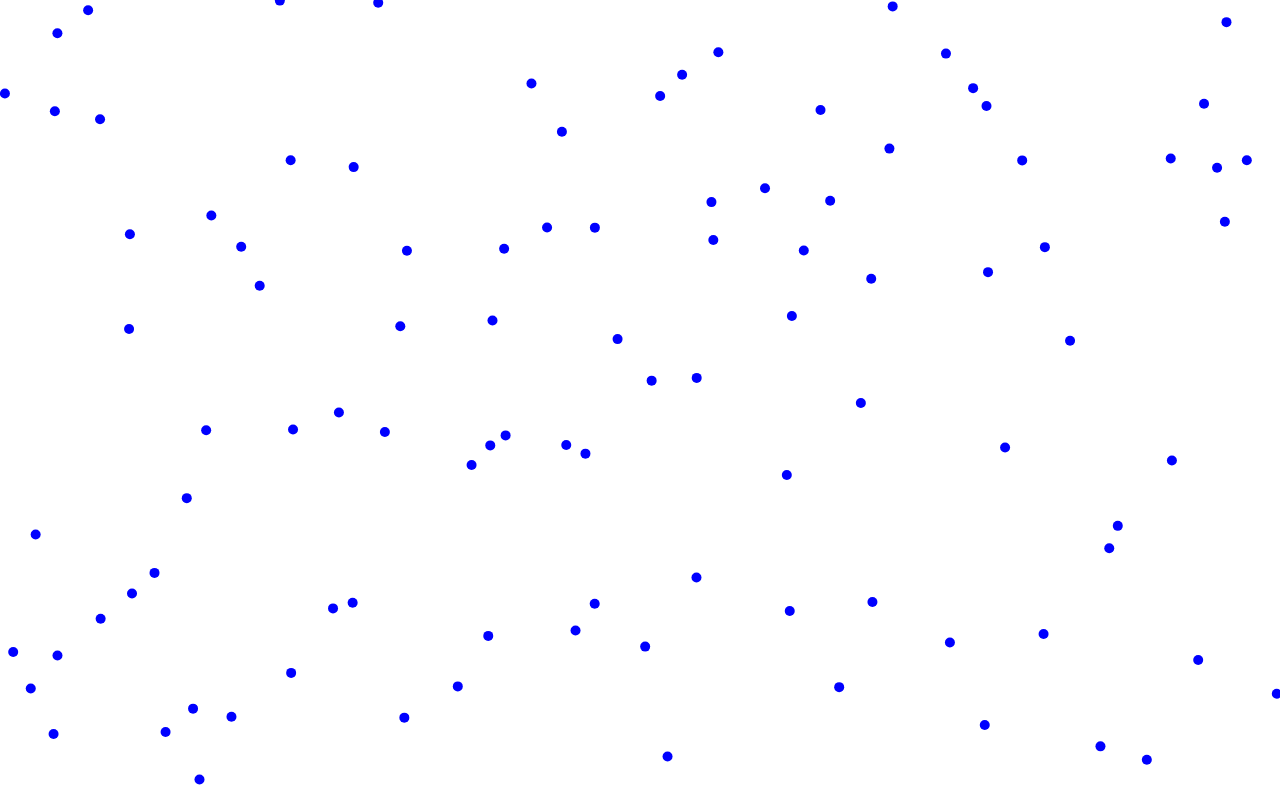
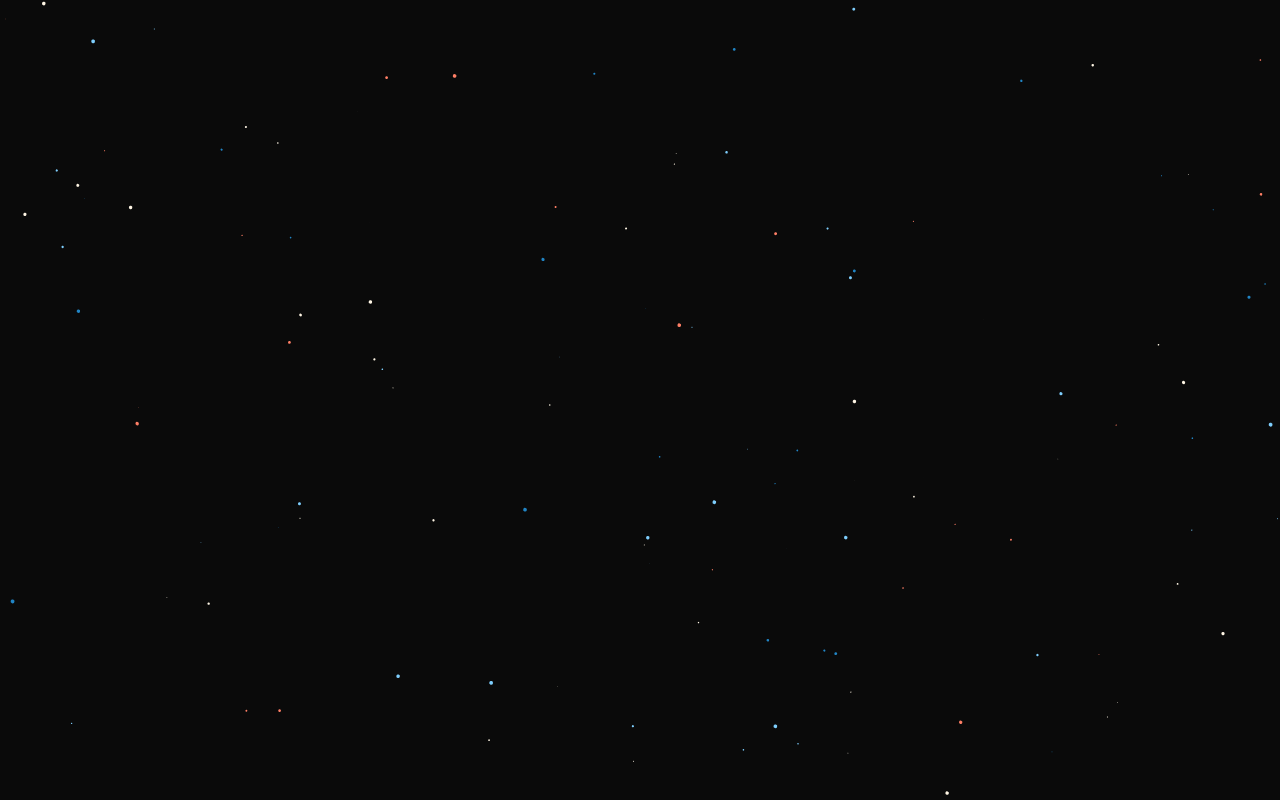
Before and after one commit to levintoo/galactic-light-trails, a plain HTML site: page index.html in a window 1280 px wide. Drawn offline with Linux system fonts and the light colour scheme.

Commit message:
randomise particle colors

```diff
--- a/app.js
+++ b/app.js
@@ -69,21 +69,34 @@ let particles
 function init() {
     particles = []
 
-    for (let i = 0; i < 100; i++) {
-        const x = Math.random() * canvas.width
-        const y = Math.random() * canvas.height
-        particles.push(new Particle(x,y,5,'blue'))
+    for (let i = 0; i < 200; i++) {
+        const canvasWidth = canvas.width + 300
+        const canvasHeight = canvas.height + 300
+        const color = colors[Math.floor(Math.random() * colors.length)]
+        const x = Math.random() * canvasWidth - canvasWidth / 2
+        const y = Math.random() * canvasHeight - canvasHeight / 2
+        const radius = Math.random() * 2
+        particles.push(new Particle(x,y,radius,color))
     }
 }
 
 // Animation Loop
+let radians = 0
 function animate() {
     requestAnimationFrame(animate)
-    c.clearRect(0, 0, canvas.width, canvas.height)
+    c.fillStyle = "rgba(10, 10, 10, 1)"
+    c.fillRect(0, 0, canvas.width, canvas.height)
+
+    c.save()
+    c.translate(canvas.width /2 , canvas.height /2)
+    c.rotate(radians)
 
     particles.forEach(particle => {
-     particle.update()
+        particle.update()
     })
+
+    c.restore()
+    radians += 0.001
 }
 
 init()
--- a/index.html
+++ b/index.html
@@ -6,6 +6,7 @@
   <style>
     body {
       margin: 0;
+      padding: 0;
     }
   </style>
 </head>
```
